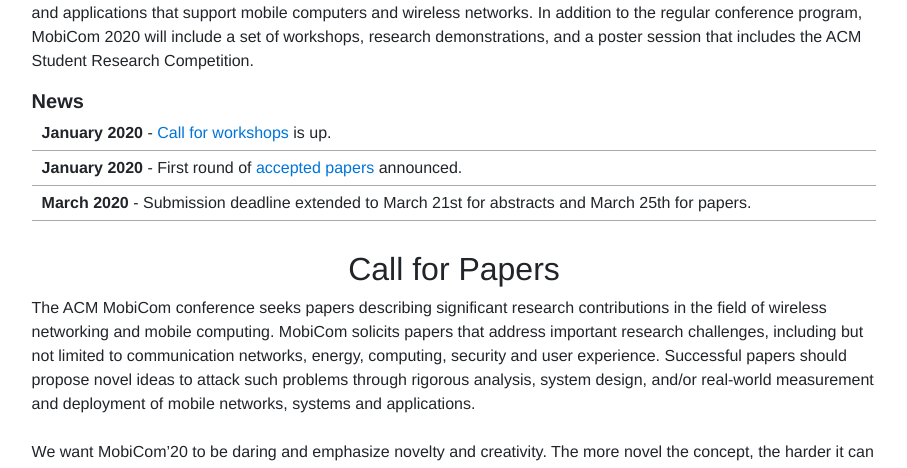
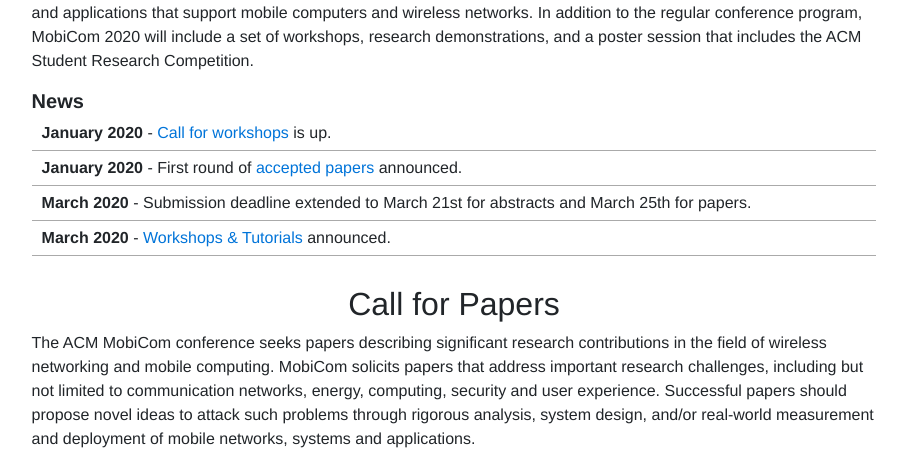
Before and after one commit to srene/mobicom2020-website, a PHP site: page / in a window 1280 px wide. Shown: the part 815-1283 px from the top of the page, without its empty margins (186-1093 px from the left). Run offline with PHP 8.4, Linux system fonts and the light colour scheme; some libraries are stand-ins or nearby versions.

Commit message:
news updated

```diff
--- a/index.php
+++ b/index.php
@@ -113,6 +113,7 @@ On-Site (Begins Oct 21st)<br/><br/>
 <li><b>January 2020</b> - <a href="workshops-call.php">Call for workshops</a> is up.</li>
 <li><b>January 2020</b> - First round of <a href="accepted.php">accepted papers</a> announced.</li>
 <li><b>March 2020</b> - Submission deadline extended to March 21st for abstracts and March 25th for papers.</li>
+<li><b>March 2020</b> - <a href="workshops.php">Workshops & Tutorials </a> announced.</li>
 </ul>
 </div>
 
```
